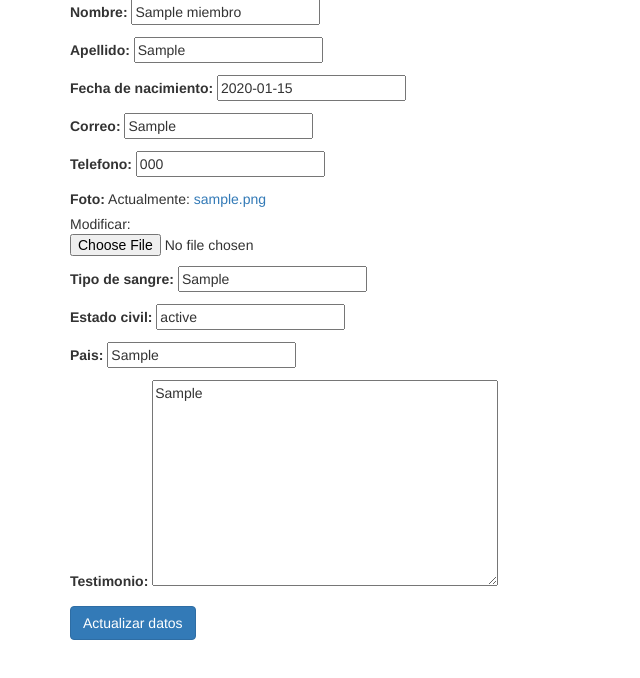
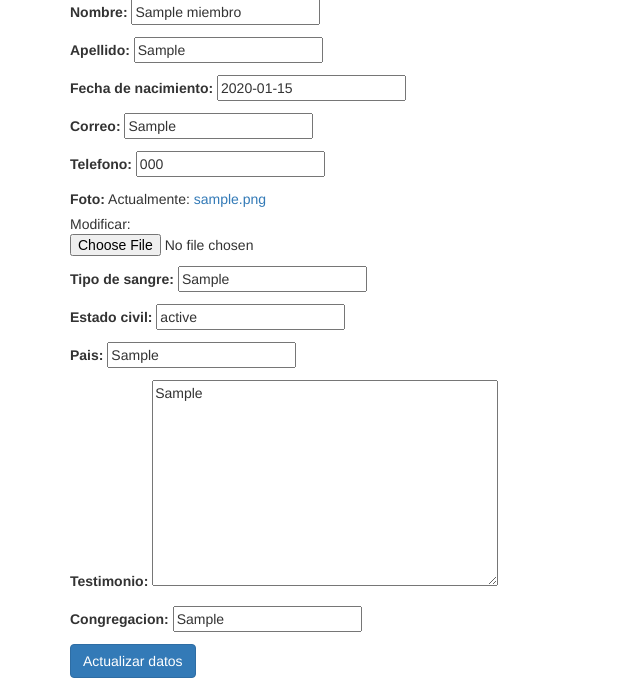
Before and after one commit to asapper/registro-legendarios, a Django app: page /registros/miembros/1/editar/ in a window 1280 px wide. Shown: the part 174-852 px from the top of the page, without its empty margins (0-640 px from the left). Before the commit the page ends 814 px from the top, so only its background shows below. Run offline with Django 3.2, Linux system fonts and the light colour scheme; a user stored in the database is signed in; tables that the repository leaves empty hold one stand-in row (values such as "Sample post"); parts of the project's set-up code (start-up, migrations or seed data) failed here and were passed over; some libraries are stand-ins or nearby versions.

Commit message:
include congregacion field in profile and edit form

```diff
--- a/registros/templates/registros/miembro_detail.html
+++ b/registros/templates/registros/miembro_detail.html
@@ -16,6 +16,7 @@
     <li><strong>País:</strong> {{ miembro.pais|default:"---" }}</li>
     <li><strong>Número de Legendario:</strong> {{ miembro.numero_de_legendario|default_if_none:"---" }}</li>
     {% if perms.registros.view_miembro_detail or user.miembro == miembro %}
+    <li><strong>Congregación:</strong> {{ miembro.congregacion|default:"---" }}</li>
     <li><strong>Fecha de nacimiento:</strong> {{ miembro.fecha_de_nacimiento|default_if_none:"---" }}</li>
     <li><strong>Correo electrónico:</strong> {{ miembro.correo }}</li>
     <li><strong>Teléfono:</strong> {{ miembro.telefono|default:"---" }}</li>
--- a/registros/views.py
+++ b/registros/views.py
@@ -101,7 +101,7 @@ class MiembroUpdateView(LoginRequiredMixin, SuccessMessageMixin, UpdateView):
     model = Miembro
     fields = ['nombre', 'apellido', 'fecha_de_nacimiento', 'correo',
             'telefono', 'foto', 'tipo_de_sangre', 'estado_civil',
-            'pais', 'testimonio']
+            'pais', 'testimonio', 'congregacion']
     template_name_suffix = '_update_form'
     success_message = 'Tu perfil ha sido actualizado exitosamente.'
 
```
